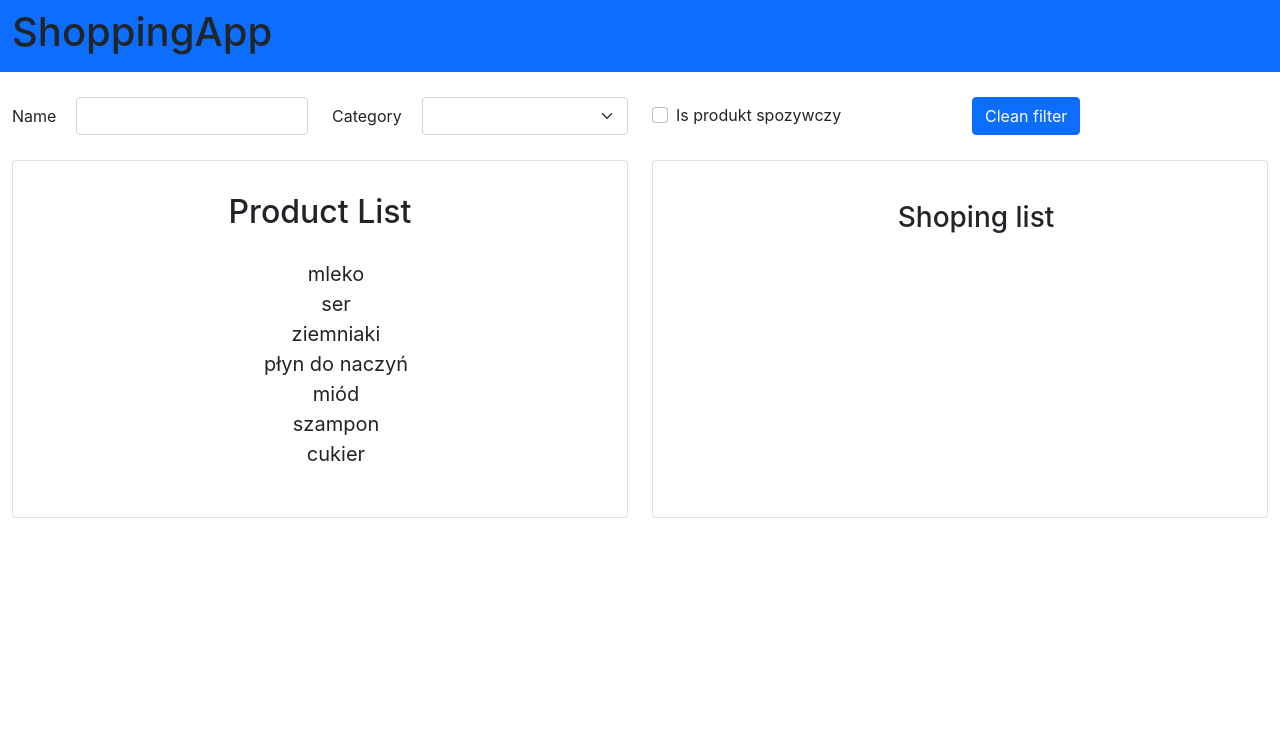
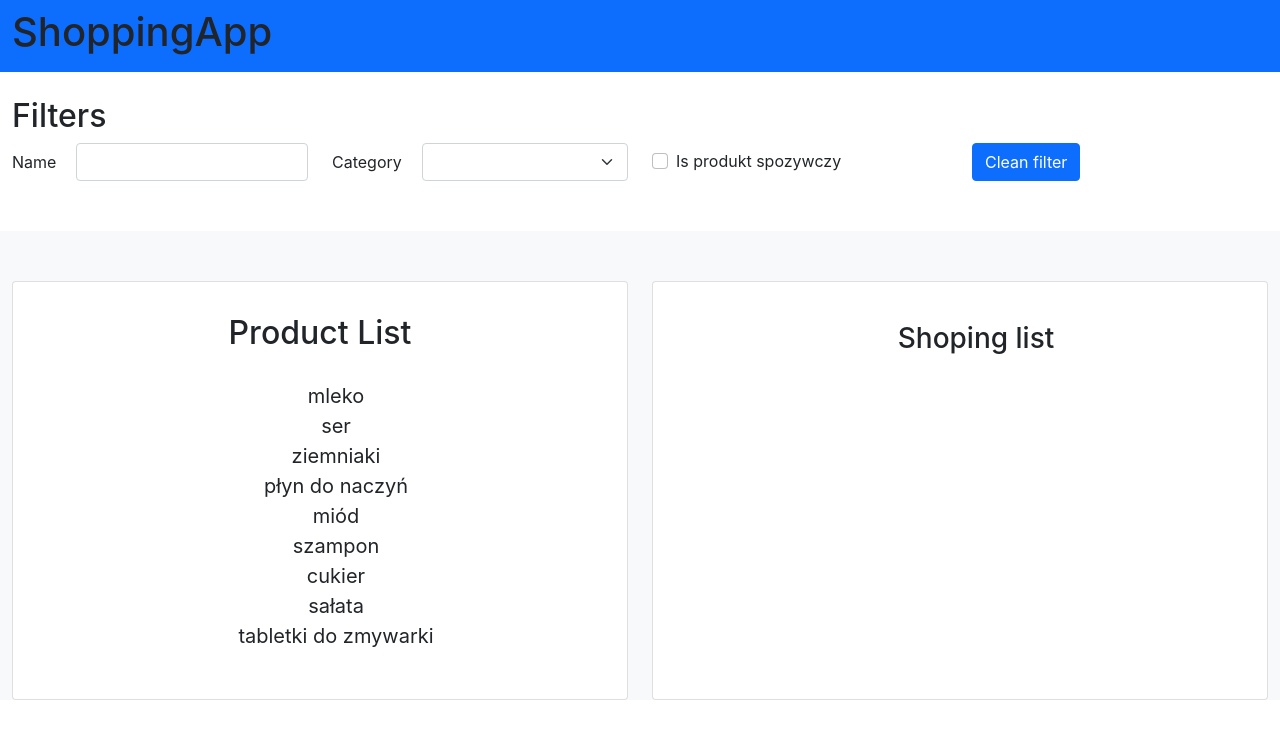
Before and after one commit to MichalStabrawa/react-project-pb, a React (Create React App) app: page / in a window 1280 px wide. Shown: the top 738 px of the page. Built offline with nearby package versions, Linux system fonts and the light colour scheme.

Commit message:
add new changes

```diff
--- a/src/App.css
+++ b/src/App.css
@@ -3,3 +3,7 @@
     margin: 0;
     padding: 0;
 }
+
+.main-products {
+    padding-top: 50px;
+}
--- a/src/App.js
+++ b/src/App.js
@@ -95,7 +95,7 @@ function App() {
                 handleChecbox={(e) => handleChecbox(e)}
                 value={checkbox}
             />
-            <div className="container-fluid">
+            <div className="container-fluid main-products bg-light">
                 <div className="row">
                     <div className="col">
                         <Card className="card-product" title={"Product List"}>
--- a/src/common/data.js
+++ b/src/common/data.js
@@ -34,6 +34,16 @@ const vehicles = [
         kategoria: "inne",
         produktSpozywczy: true,
     },
+    {
+        nazwa: "sałata",
+        kategoria: "warzywa",
+        produktSpozywczy: true,
+    },
+    {
+        nazwa: "tabletki do zmywarki",
+        kategoria: "chemia",
+        produktSpozywczy: false,
+    },
 ];
 
 export default vehicles;
--- a/src/components/Filter/FilterComponent.css
+++ b/src/components/Filter/FilterComponent.css
@@ -1,5 +1,6 @@
 .filter {
     margin-bottom: 25px;
+    padding-bottom: 25px;
     ;
 }
 
@@ -12,3 +13,7 @@
     margin-right: 20px;
     margin-bottom: 0
 }
+
+.filter-title {
+    text-align: left;
+}
--- a/src/components/Filter/FilterComponent.js
+++ b/src/components/Filter/FilterComponent.js
@@ -15,7 +15,9 @@ const FilterComponent = (props) => {
     return (
         <div className="container-fluid filter">
             <div className="row">
-                {}
+                <div className="col-12 filters-item">
+                    <h2 className="filter-title">Filters</h2>
+                </div>
                 <div className="col">
                     <label className="form-label">Name</label>
                     <input
--- a/src/components/ProductList/ProductList.css
+++ b/src/components/ProductList/ProductList.css
@@ -3,3 +3,7 @@
     padding-top: 20px;
     font-size: 20px;
 }
+
+ul {
+    cursor: pointer;
+}
```
